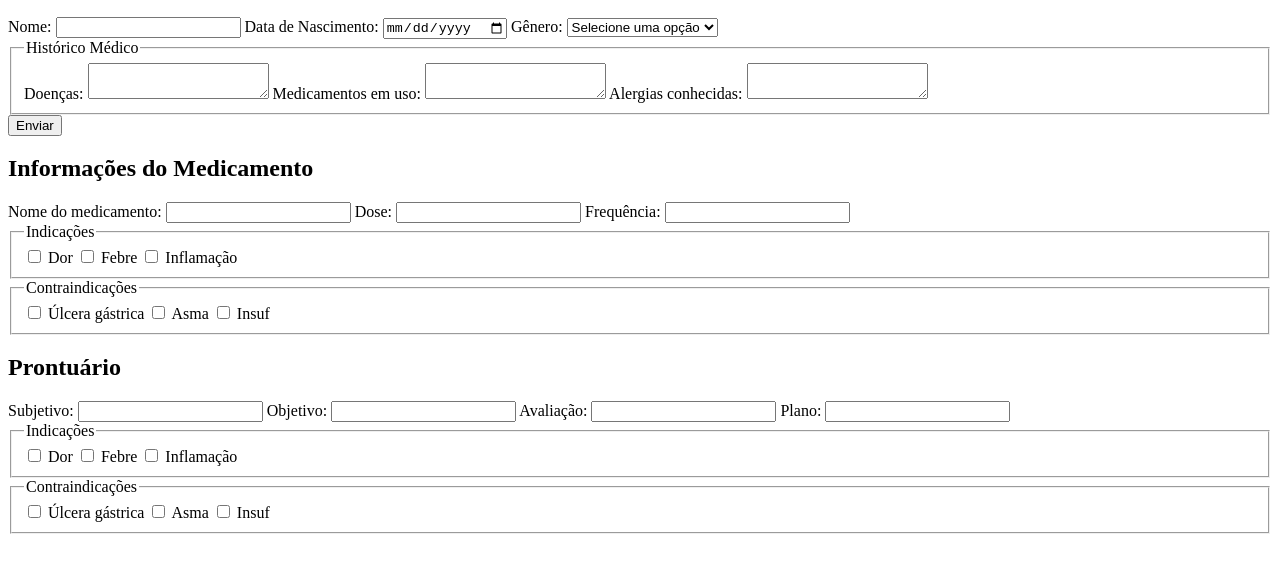
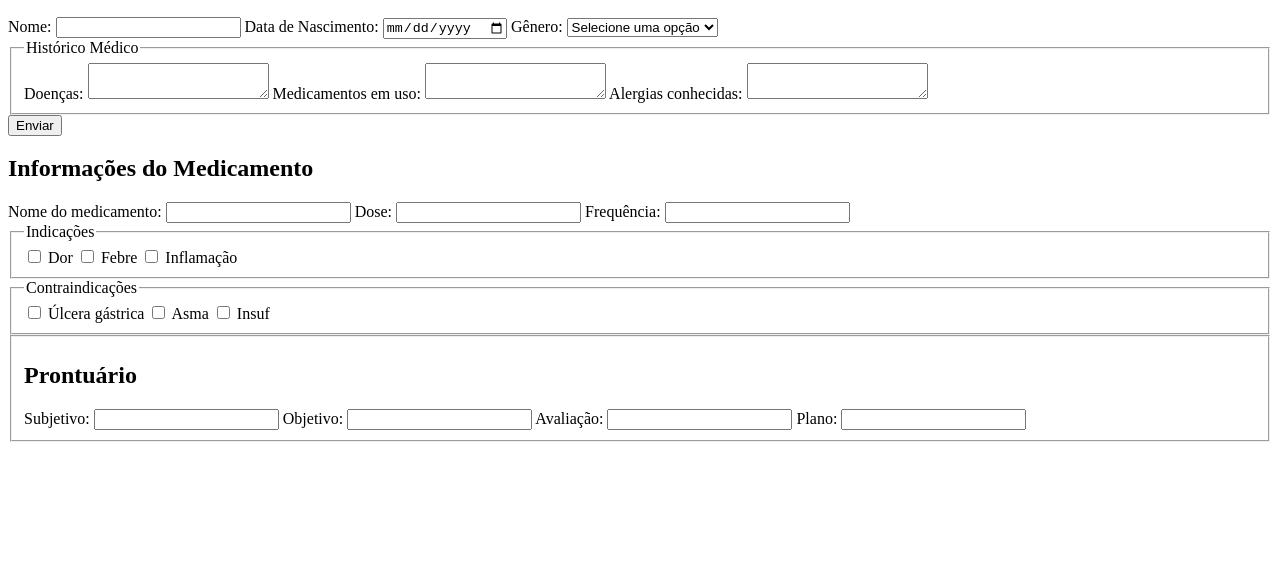
Before and after one commit to darlansouza81/prontuario, a website: page index.html in a window 1280 px wide. Shown: the part 110-682 px from the top of the page. Drawn offline with nearby package versions, Linux system fonts and the light colour scheme.

Commit message:
inclusão SOAP

```diff
--- a/index.html
+++ b/index.html
@@ -70,7 +70,7 @@
       </fieldset>
     </section>
 
-
+  <fieldset>
     <section>
       <h2>Prontuário</h2>
       <label for="dadoSubjetivo">Subjetivo:</label>
@@ -85,18 +85,7 @@
       <label for="dadoPlano">Plano:</label>
       <input type="text" id="dadoPlano" name="dadoPlano" required>
 
-      <fieldset>
-        <legend>Indicações</legend>
-        <label><input type="checkbox" name="indicacoes" value="Dor"> Dor</label>
-        <label><input type="checkbox" name="indicacoes" value="Febre"> Febre</label>
-        <label><input type="checkbox" name="indicacoes" value="Inflamação"> Inflamação</label>
-      </fieldset>
 
-      <fieldset>
-        <legend>Contraindicações</legend>
-        <label><input type="checkbox" name="contraindicacoes" value="Úlcera gástrica"> Úlcera gástrica</label>
-        <label><input type="checkbox" name="contraindicacoes" value="Asma"> Asma</label>
-        <label><input type="checkbox" name="contraindicacoes" value="Insuf"> Insuf</label>
       </fieldset>
     </section>
     <script>
```
